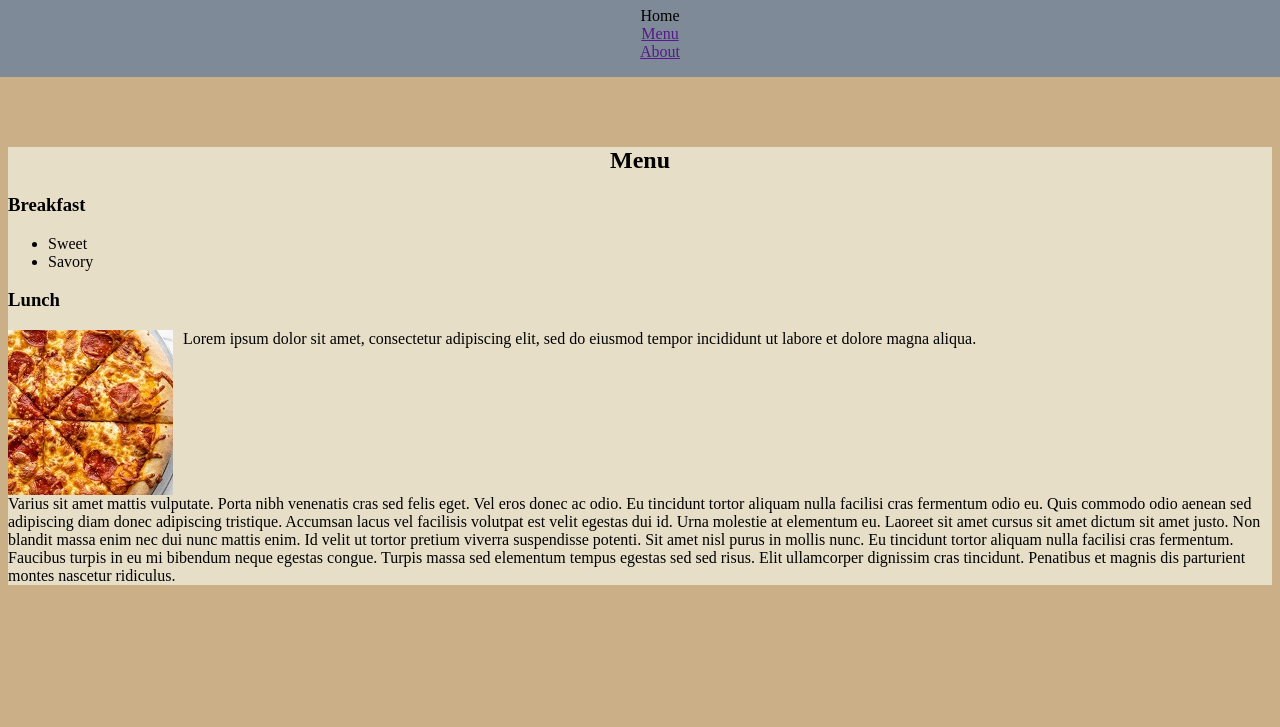
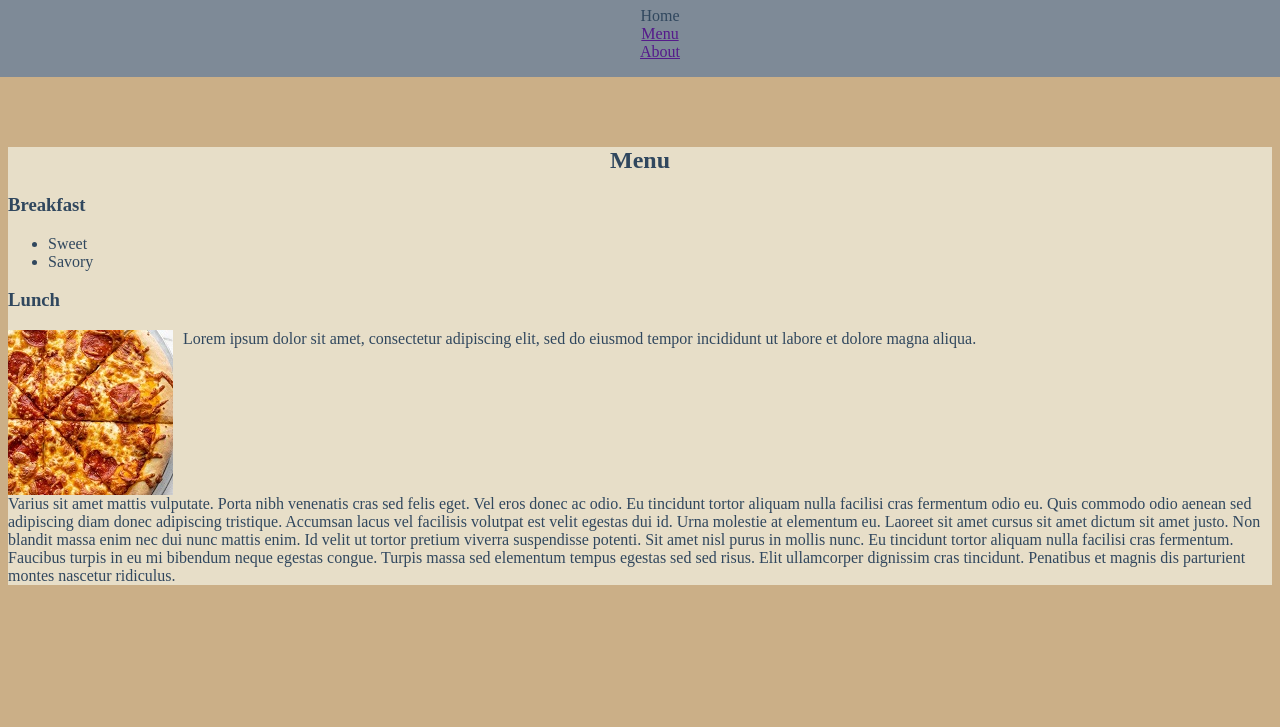
Before and after one commit to Gravebird/midterm, a plain HTML site: page index.html in a window 1280 px wide. Shown: the part 73-800 px from the top of the page. Drawn offline with Linux system fonts and the light colour scheme.

Commit message:
add color to body

```diff
--- a/css/stylesheet.css
+++ b/css/stylesheet.css
@@ -16,6 +16,7 @@ h2 {
 body {
   padding-top: 15%;
   background-color: #cbaf87;
+  color: #30475e;
 }
 
 #menu {
```
